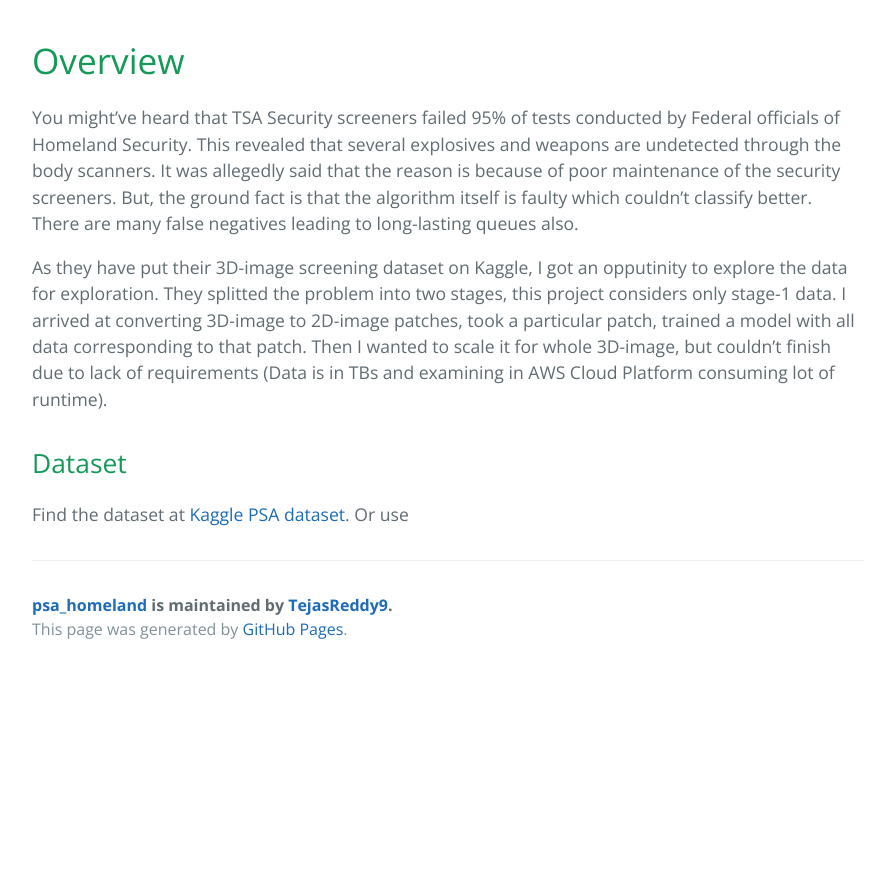
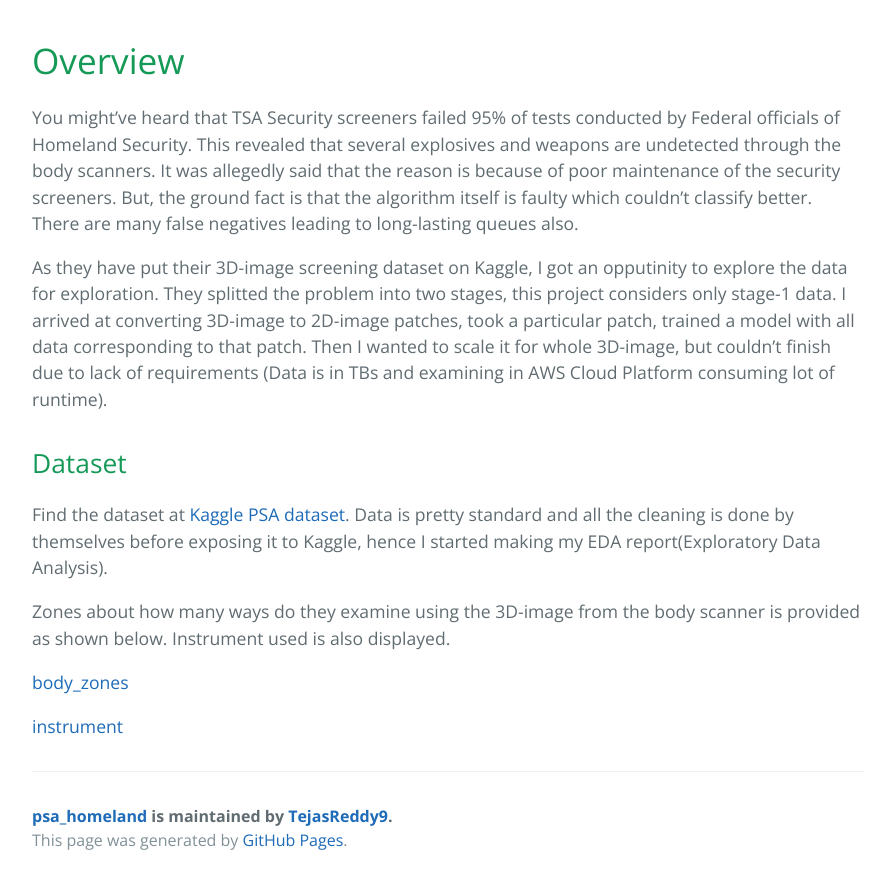
Before and after one commit to TejasReddy9/psa_homeland, a Jekyll site: the page built from docs/index.md, in a window 1280 px wide and 900 px high, scrolled down 778 px, cut to the strip 16-900 px from the top of the window. Shown: the whole strip, without its empty margins (192-1087 px from the left). Built offline with Jekyll 4.4.1, drawn with Linux system fonts in a browser that asks for light colours; our own code applies the rules of GitHub Pages for plain Markdown files; before the commit the page ends 1467 px from its top, so only the background shows below that.

Commit message:
Update index.md

```diff
--- a/docs/index.md
+++ b/docs/index.md
@@ -10,4 +10,10 @@ As they have put their 3D-image screening dataset on Kaggle, I got an opputinity
 
 ## Dataset
 
-Find the dataset at [Kaggle PSA dataset](https://www.kaggle.com/c/passenger-screening-algorithm-challenge/data). Or use
+Find the dataset at [Kaggle PSA dataset](https://www.kaggle.com/c/passenger-screening-algorithm-challenge/data). Data is pretty standard and all the cleaning is  done by themselves before exposing it to Kaggle, hence I started making my EDA report(Exploratory Data Analysis).
+
+Zones about how many ways do they examine using the 3D-image from the body scanner is provided as shown below. Instrument used is also displayed.
+
+[body_zones]()
+
+[instrument]()
```
